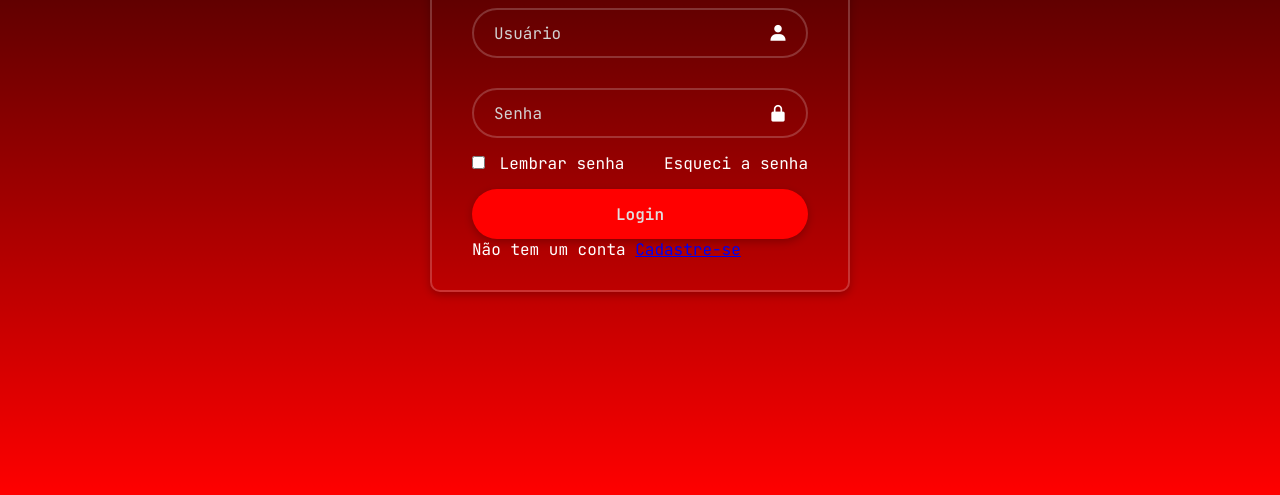
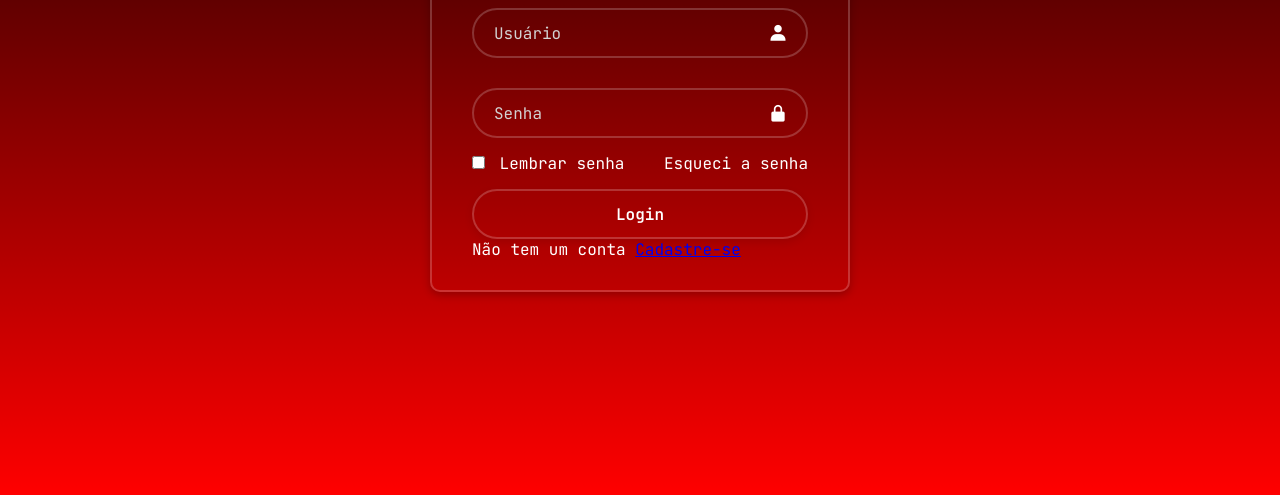
Before and after one commit to eholuwi/luwigin, a plain HTML site: page index.html in a window 1280 px wide. In both pictures the pointer is over the button "Login". Shown: the part 305-800 px from the top of the page. Drawn offline with nearby package versions, Linux system fonts and the light colour scheme.

Commit message:
A1721:52 PM14412PMve: ${5/24/2025, 1:52 PMilenPM52e} - ${24PM1:52 PMe1:52 PMi52e}

```diff
--- a/styles.css
+++ b/styles.css
@@ -95,5 +95,12 @@ body {
     font-size: 16px;
     color: #e0dfdf;
     font-weight: 600;
-    box-shadow: rgba(0, 0, 0, 0.24) 0px 3px 8px;
+    box-shadow: rgba(0, 0, 0, 0.1) 0px 3px 8px;
 }
+
+.loginbt:hover{
+    background-color: transparent;
+    border: 2px solid rgba(255, 255, 255, .2);
+    color: white;
+    transition: 0.6s;
+}
```
